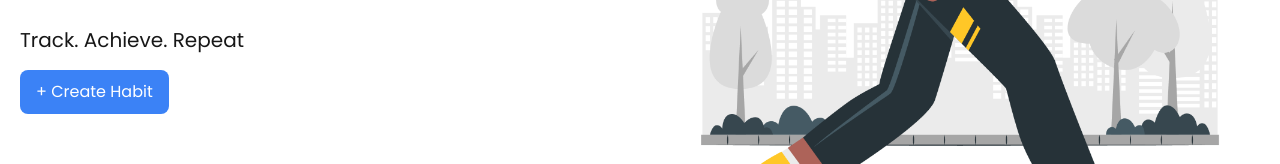
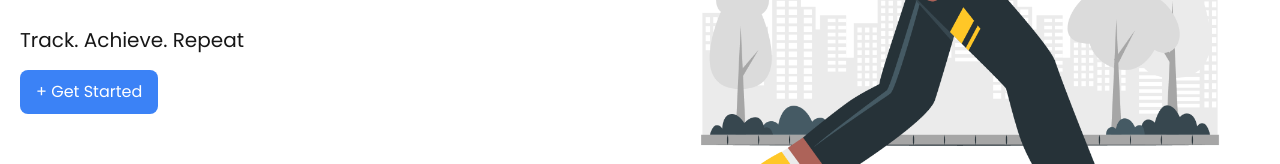
Before and after one commit to gyimadu/habit-tracker, a Next.js app: page / in a window 1280 px wide. Shown: the part 414-578 px from the top of the page. Built offline with nearby package versions, Linux system fonts and the light colour scheme.

Commit message:
get started button

```diff
--- a/src/app/page.tsx
+++ b/src/app/page.tsx
@@ -73,7 +73,7 @@ export default function Home() {
                 onClick={() => setIsAddingHabit(true)}
                 className="bg-blue-500 border-blue-500 text-white px-4 py-2.5 rounded-lg hover:bg-blue-800 transition"
               >
-                + Create Habit
+                + Get Started
               </button>
             ) : (
               <div className="flex flex-col md:flex-row items-stretch">
```
